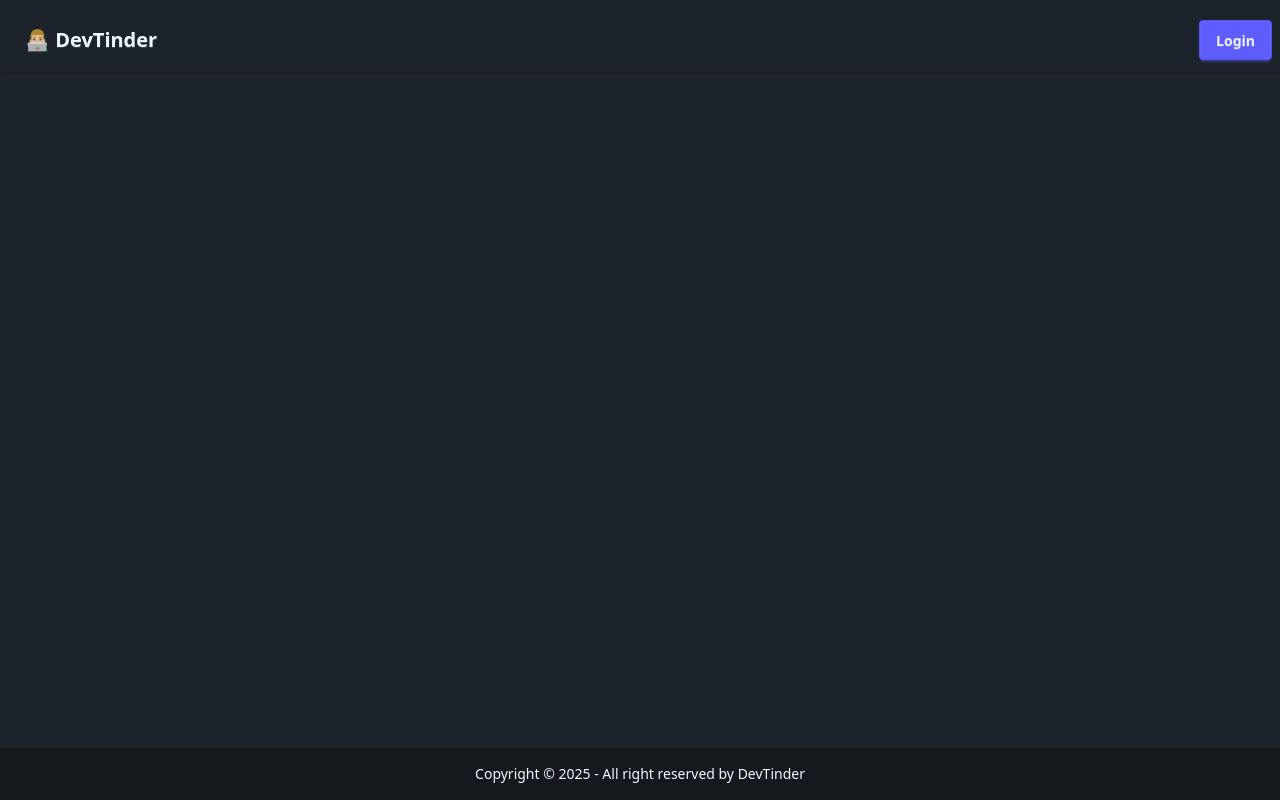
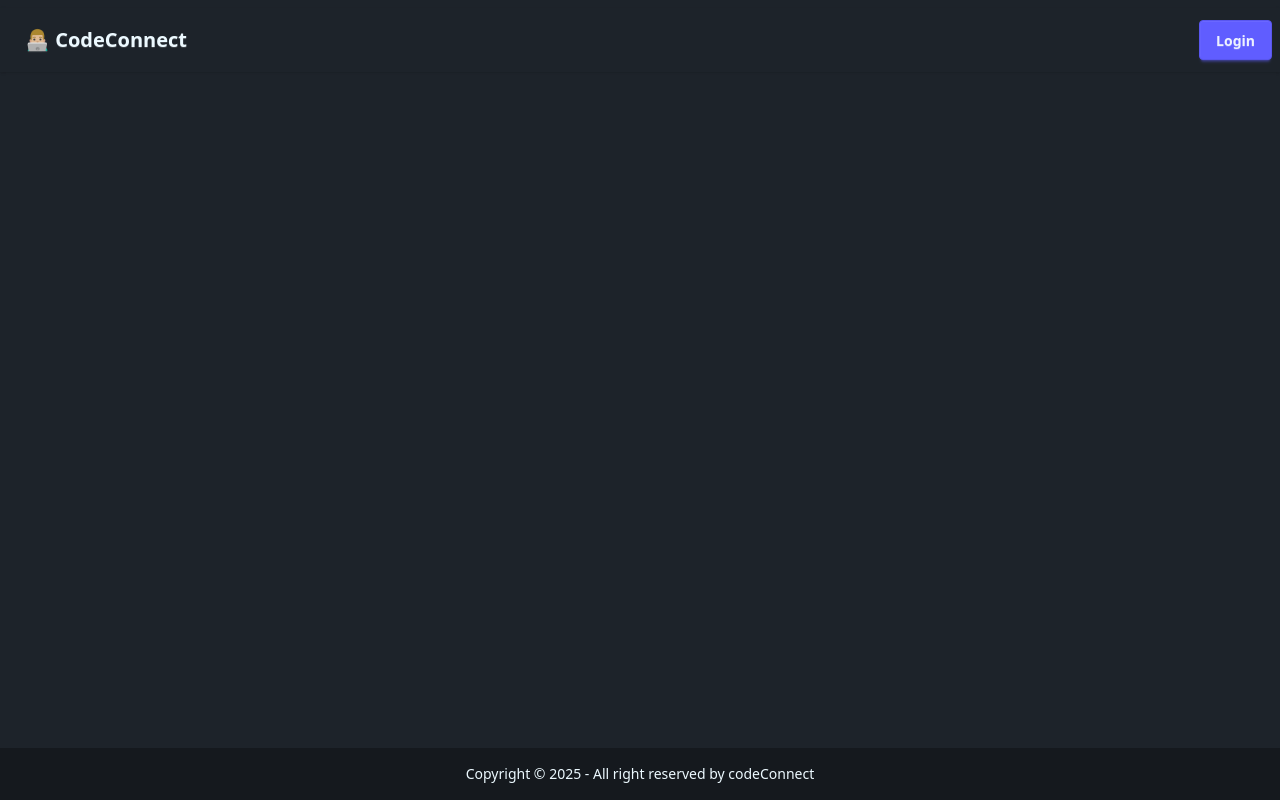
Before and after one commit to MurariKothamasu/codeConnect-web, a React (Vite) app: page / in a window 1280 px wide. Built offline with nearby package versions, Linux system fonts and the light colour scheme; no server answers.

Commit message:
updated the name of application

```diff
--- a/index.html
+++ b/index.html
@@ -4,7 +4,7 @@
     <meta charset="UTF-8" />
     <link rel="icon" type="image/svg+xml" href="/vite.svg" />
     <meta name="viewport" content="width=device-width, initial-scale=1.0" />
-    <title>devtinder-web</title>
+    <title>codeConnect</title>
   </head>
   <body>
     <div id="root"></div>
--- a/package.json
+++ b/package.json
@@ -1,5 +1,5 @@
 {
-  "name": "devtinder-web",
+  "name": "codeConnect-web",
   "private": true,
   "version": "0.0.0",
   "type": "module",
--- a/src/components/Footer.jsx
+++ b/src/components/Footer.jsx
@@ -5,7 +5,7 @@ const Footer = () => {
     <footer className="footer sm:footer-horizontal footer-center bg-base-300 text-base-content p-4 fixed bottom-0">
       <aside>
         <p>
-          Copyright © {new Date().getFullYear()} - All right reserved by DevTinder
+          Copyright © {new Date().getFullYear()} - All right reserved by codeConnect
         </p>
       </aside>
     </footer>
--- a/src/components/NavBar.jsx
+++ b/src/components/NavBar.jsx
@@ -41,7 +41,7 @@ const NavBar = () => {
     <div className="navbar shadow-sm mt-2">
       <div className="navbar-start">
         <Link to="/" className="btn btn-ghost text-xl">
-          👨🏼‍💻 DevTinder
+          👨🏼‍💻 CodeConnect
         </Link>
       </div>
 
```
Also changed, not shown: 1 other file (tests, documents, lock files or other folders).
